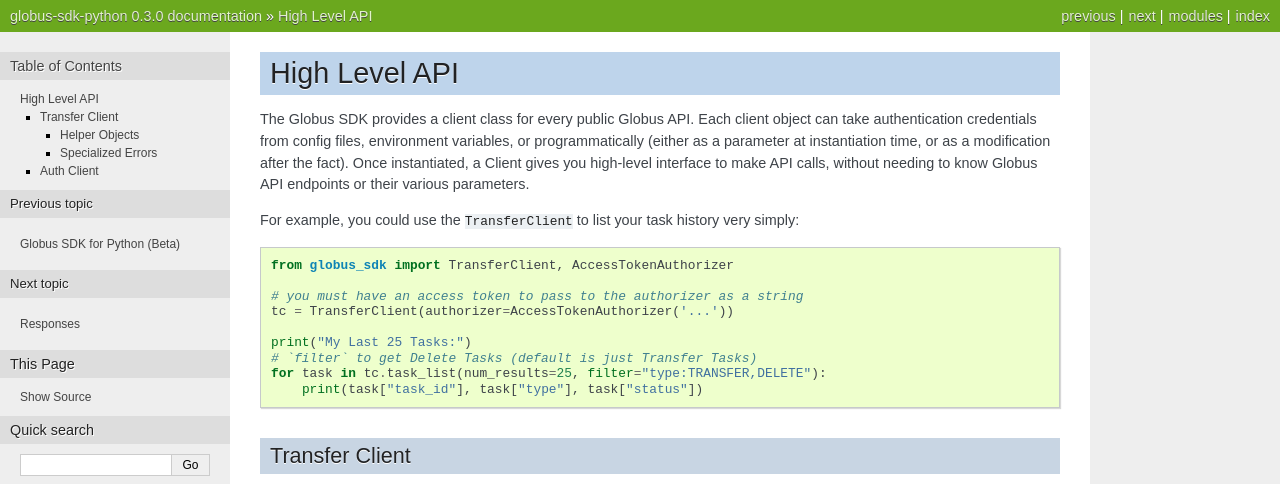
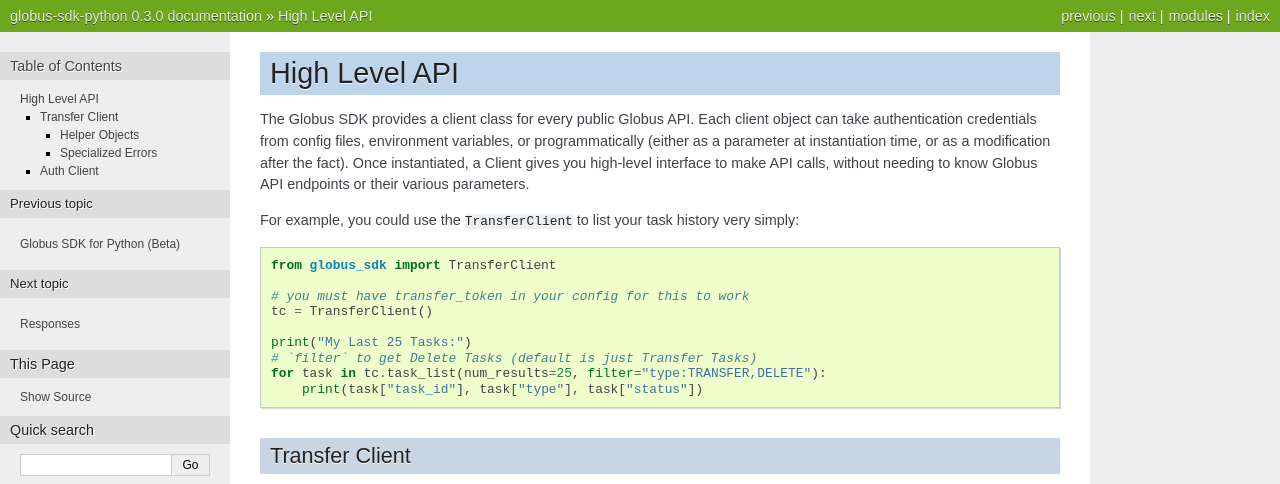
Before and after one commit to sirosen/globus-sdk-python, a Sphinx documentation site: the page built from docs/api.rst, in a window 1280 px wide, cut to the strip 0-484 px from the top of the page. Built offline with Sphinx 7.4.7, drawn with Linux system fonts in a browser that asks for light colours.

Commit message:
Tweak top-level Client doc to not use Authorizer
The "API" Client doc should not be using an explicit AT Authorizer. This
change was made temporarily, when it looked like we might remove support
for ATs in the config during this set of changes. Since I reverted that,
it's no longer necessary to do explicit auth in the basic doc of
TransferClient.

```diff
--- a/docs/api.rst
+++ b/docs/api.rst
@@ -13,10 +13,10 @@
 For example, you could use the ``TransferClient`` to list your task history
 very simply::
 
-    from globus_sdk import TransferClient, AccessTokenAuthorizer
+    from globus_sdk import TransferClient
 
-    # you must have an access token to pass to the authorizer as a string
-    tc = TransferClient(authorizer=AccessTokenAuthorizer('...'))
+    # you must have transfer_token in your config for this to work
+    tc = TransferClient()
 
     print("My Last 25 Tasks:")
     # `filter` to get Delete Tasks (default is just Transfer Tasks)
```
